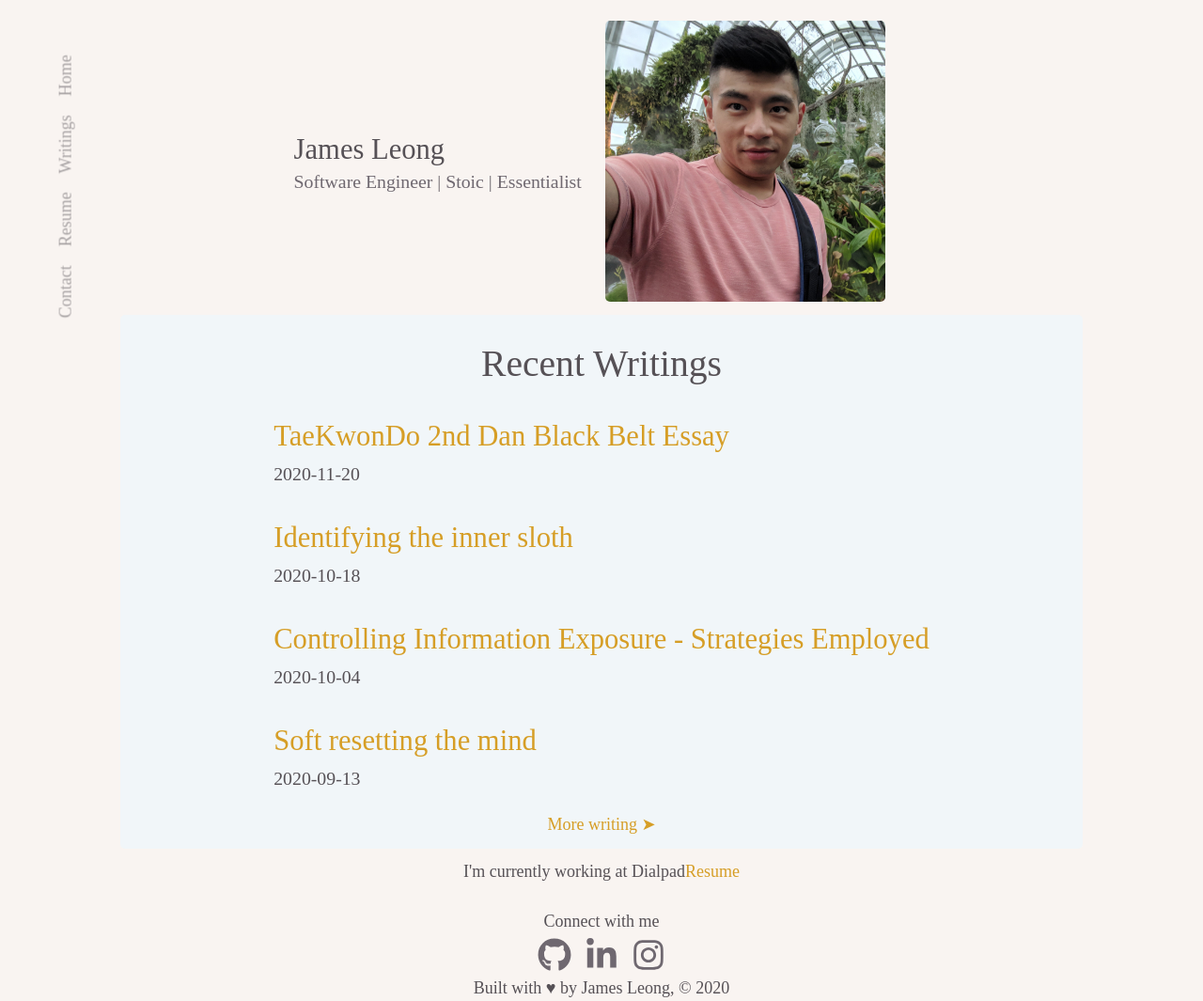
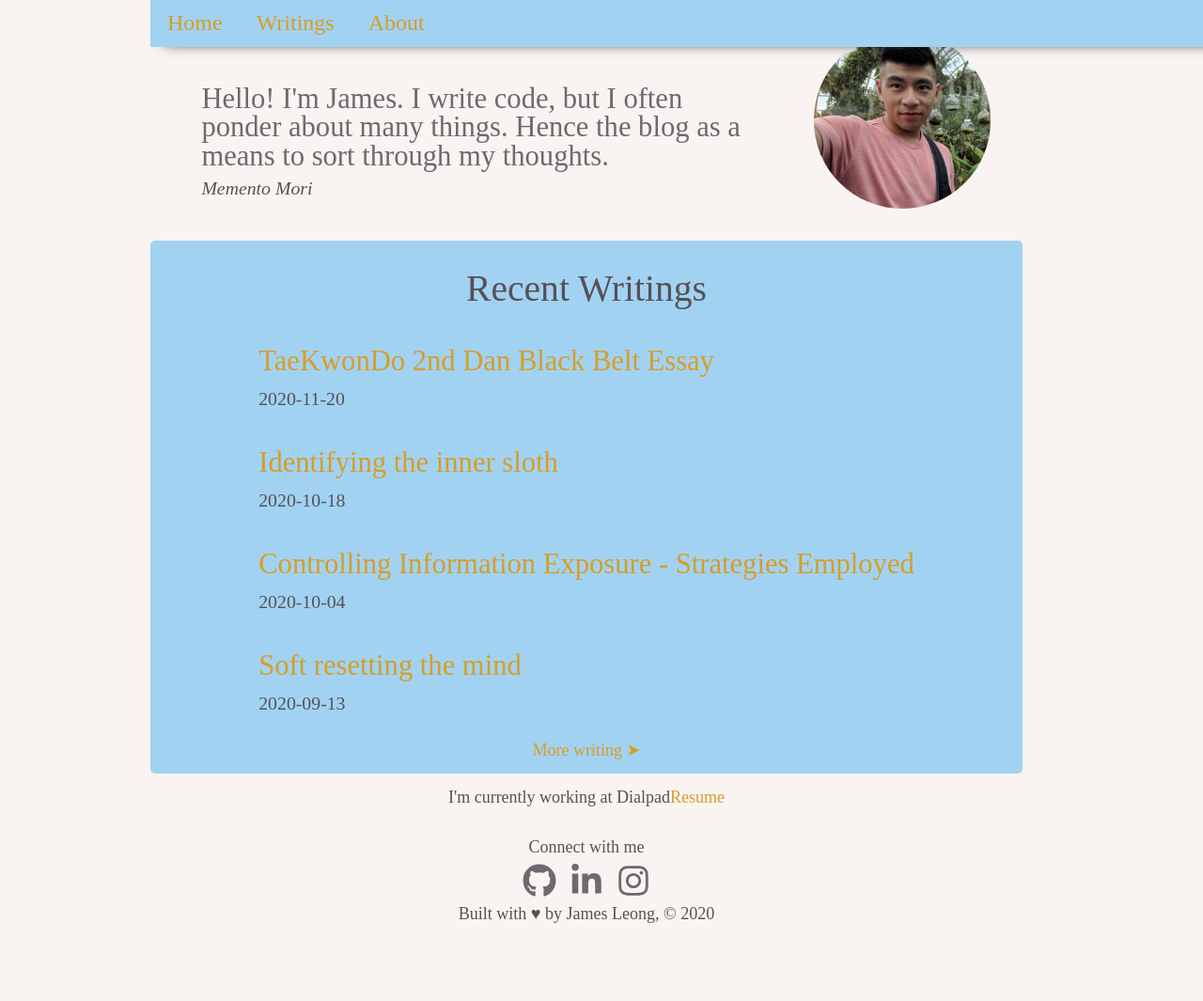
Before and after one commit to jyleong/gatsby-jyleong, a Gatsby site: page / in a window 1280 px wide. Shown: the whole page at 94% size. After the commit the page ends 1001 px from the top, so only its background shows below. Built offline with nearby package versions, Linux system fonts and the light colour scheme; Gatsby itself is replaced by a stand-in of ours.

Commit message:
navbar wip; about section

```diff
--- a/src/components/layout.tsx
+++ b/src/components/layout.tsx
@@ -10,8 +10,8 @@ import { graphql, useStaticQuery } from 'gatsby';
 import PropTypes from 'prop-types';
 import styled from 'styled-components';
 import Head from './head';
+import NavBar from './navbar';
 import FooterComponent from './footerComponent';
-import Sidebar from './sidebar';
 
 type SiteMetaProps = {
   title: string,
@@ -52,9 +52,11 @@ const Layout: React.FC<LayoutProps> = ({ children }) => {
   return (
     <div id='root'>
       <Head title={title} description={description} siteUrl={siteUrl}/>
-      <Sidebar />
       <div>
-        <LayoutContainer>{children}</LayoutContainer>
+        <LayoutContainer>
+          <NavBar />
+          {children}
+        </LayoutContainer>
         <FooterComponent author={author}/>
       </div>
     </div>
--- /dev/null
+++ b/src/components/navbar.tsx
@@ -0,0 +1,70 @@
+import React from 'react';
+import { Link } from 'gatsby';
+import config from '@config';
+import styled from 'styled-components';
+import { theme, mixins, media } from '@styles';
+const { colors, fontSizes } = theme;
+
+const NavContainer = styled.header`
+  ${mixins.flexBetween};
+  position: fixed;
+  top: 0;
+  width: 100%;
+  background-color: ${colors.secondaryBackground};
+  z-index: 11;
+  height: ${theme.navHeight};
+  box-shadow: 0 10px 15px -15px ${colors.black};
+`;
+
+const Navbar = styled.nav`
+  ${mixins.flexBetween};
+  width: 100%:
+`;
+
+const NavLinks = styled.div`
+  display: flex;
+  align-items: right;
+`;
+
+const NavList = styled.ul`
+    ${mixins.flexBetween};
+    margin: 0;
+`;
+
+const NavListItem = styled.li`
+  font-size: ${fontSizes.large};
+  margin: 0 10px;
+  transition: ${theme.transition};
+`;
+
+const NavLink = styled(Link)`
+    padding: 12px 8px;
+    ${mixins.inlineLink}
+`;
+
+const NavBar: React.FC = () => {
+  const { navLinks } = config;
+  return (
+    <NavContainer>
+      <Navbar>
+        <NavLinks>
+          <NavList>
+            {navLinks &&
+              navLinks.map(({ name, url }, idx) => (
+                <NavListItem
+                  key={idx}
+                  style={{ transitionDelay: `${idx * 50 + 300 + theme.fadeinOffset}ms` }}
+                  className="fadein"
+                >
+                  <NavLink to={url}>{name}</NavLink>
+                </NavListItem>
+              ))
+            }
+          </NavList>
+        </NavLinks>
+      </Navbar>
+    </NavContainer>
+  );
+};
+
+export default NavBar;
--- a/src/components/sections/sectionAbout.tsx
+++ b/src/components/sections/sectionAbout.tsx
@@ -1,6 +1,4 @@
 import React from 'react';
-// import PropTypes from "prop-types";
-// import Image from "../image";
 import { useStaticQuery, graphql } from 'gatsby';
 import Img from 'gatsby-image';
 import styled from 'styled-components';
@@ -8,33 +6,37 @@ import { theme, mixins } from '../../styles';
 
 const Description = styled.div`
   display: inline-block;
-  margin-left: 0 50px 0 20px;
   text-align: left;
+  h3 {
+    color: ${theme.colors.primaryGray};
+    padding-left: 40px;
+    padding-top: 40px;
+    padding-right: 40px;
+  }
   p {
-    color: ${theme.colors.primaryGray};
+    padding-left: 40px;
+    font-style: italic;
   }
 `;
 
 const ImageCover = styled.div`
   display: inline-block;
-  margin: 0 25px 0 25px;
-  width: 30%;
-  height: 30%;
+  margin: 20px;
+  width: 50%;
+  height: 50%;
 `;
 
 const ImageItem = styled(Img)<{fluid: any}>`
 	padding: 0;
   width: 100%;
 	height: 100%;
-	border-radius: ${theme.borderRadius};
+	border-radius: 50%;
 `;
 
 const SectionContainer = styled.div`
   ${mixins.sectionContainer};
   ${mixins.flexCenter};
 `;
-
-// type AboutProps = {};
 
 const SectionAbout: React.FC = () => {
   const imgQuery = useStaticQuery(graphql`
@@ -50,8 +52,11 @@ const SectionAbout: React.FC = () => {
   return (
     <SectionContainer id='about'>
       <Description>
-        <h3>James Leong </h3>
-        <p>Software Engineer | Stoic | Essentialist</p>
+        <h3>Hello! I'm James. I write code,
+          but I often ponder about many things.
+          Hence the blog as a means to sort through my thoughts.
+        </h3>
+        <p>Memento Mori</p>
       </Description>
       <ImageCover>
         <ImageItem
--- a/src/config/index.ts
+++ b/src/config/index.ts
@@ -5,19 +5,15 @@ const config =  {
   navLinks: [
       {
           name: 'Home',
-          url: '/#about'
+          url: '/'
       },
       {
           name: 'Writings',
-          url: '/#writing'
+          url: '/writings/'
       },
       {
-          name: 'Resume',
-          url: '/#resume'
-      },
-      {
-          name: 'Contact',
-          url: '/#contact'
+          name: 'About',
+          url: '/page-2/'
       },
   ],
   socialMedia: [
--- a/src/pages/index.tsx
+++ b/src/pages/index.tsx
@@ -3,7 +3,6 @@ import { graphql, useStaticQuery } from 'gatsby';
 
 import Layout from '../components/layout';
 import Content from '../components/content';
-// import Image from "../components/image";
 import SEO from '../components/seo';
 
 
--- a/src/styles/GlobalStyle.ts
+++ b/src/styles/GlobalStyle.ts
@@ -4,11 +4,35 @@ import theme from './theme';
 
 const { colors } = theme;
 
-const GlobalStyle = createGlobalStyle`
+const reset = () => `
   html {
     box-sizing: border-box;
     margin: 0;
     padding: 0;
+  }
+
+  *, *::before, *::after {
+    box-sizing: inherit;
+  }
+
+  body {
+    margin: 0 !important;
+    padding: 0;
+  }
+
+  ::selection {
+    background-color: ${theme.colors.contrastLightest};
+    color: rgba(0, 0, 0, 0.70);
+  }
+
+  a.anchor, a.anchor:hover, a.anchor:link {
+    background: none !important;
+  }
+`;
+
+const GlobalStyle = createGlobalStyle`
+  ${reset()}
+  html {
     scroll-behavior: smooth;
     font-size: 18px;
     -ms-text-size-adjust: 100%;
@@ -22,11 +46,9 @@ const GlobalStyle = createGlobalStyle`
   }
 
   body {
-    width: 80%;
-    margin-left: auto;
-    margin-right: auto;
-    min-height: 100%;
-    overflow-x: hidden;
+    width: 85%;
+    margin: 0 auto;
+    padding-left: 12.5%;
     background: ${theme.colors.primaryBackground};
     color: ${colors.primaryDark};
     font-family: font-family: Palatino, 'Palatino Linotype', 'Palatino LT STD', 'Book Antiqua', Georgia, serif;
--- a/src/styles/theme.ts
+++ b/src/styles/theme.ts
@@ -8,7 +8,7 @@ const theme = {
 		primaryDark: '#565156',
 		primaryAccent: '#bfdbf7',
 		primaryBackground: '#f9f4f1',
-		secondaryBackground: '#f1f6f9',
+		secondaryBackground: '#a2d2f2',
 		contrast: '#111',
     contrastLightest: '#dad9d9',
     accent: 'red',
@@ -34,17 +34,11 @@ const theme = {
 
 	transition: 'all 0.25s cubic-bezier(0.645, 0.045, 0.355, 1)',
 
-	borderRadius: '5px',
-	navHeight: '75px',
+	navHeight: '50px',
 	navScrollHeight: '70px',
-	margin: '20px',
 
 	tabHeight: 42,
 	tabWidth: 120,
-	radius: 3,
-
-	captionWidth: '90vw',
-	captionItemMargin: '0px',
 
 	fadeinOffset: 100,
 };
```
